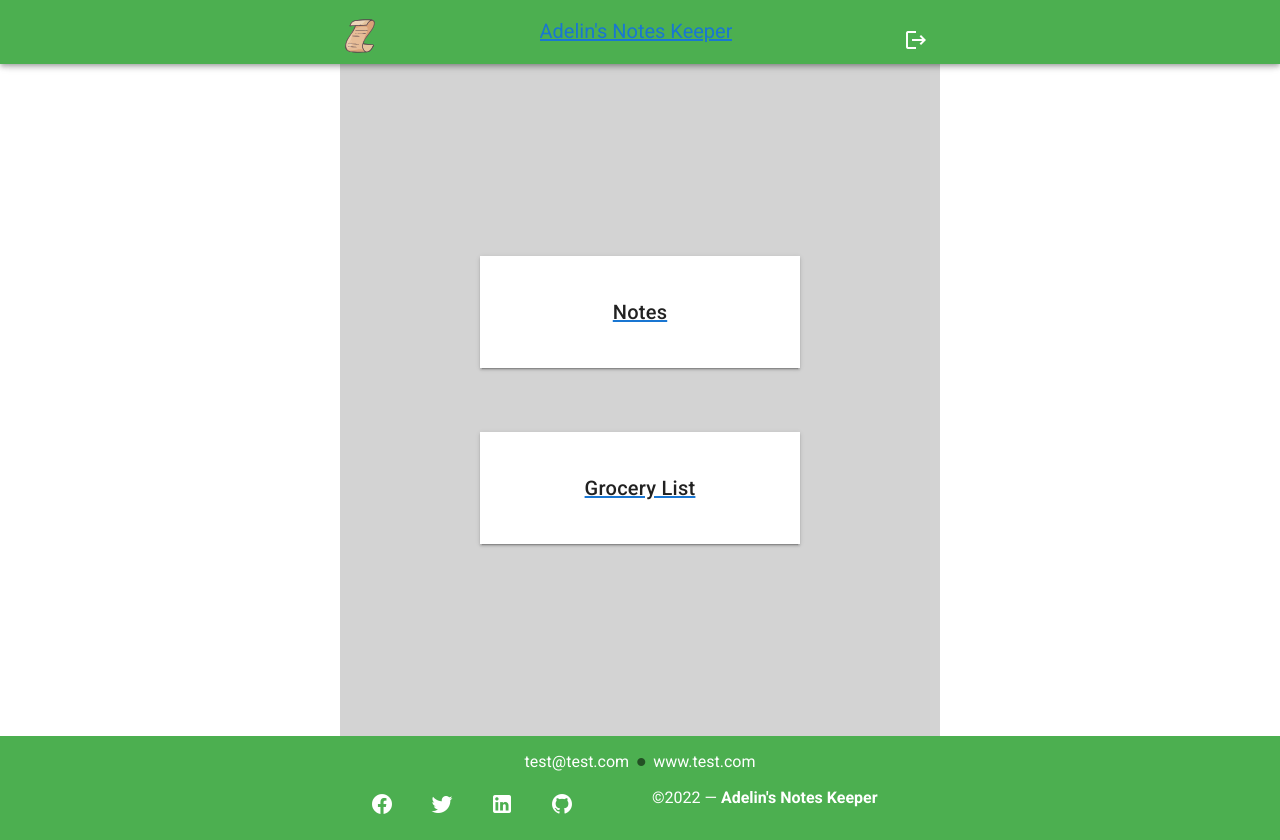
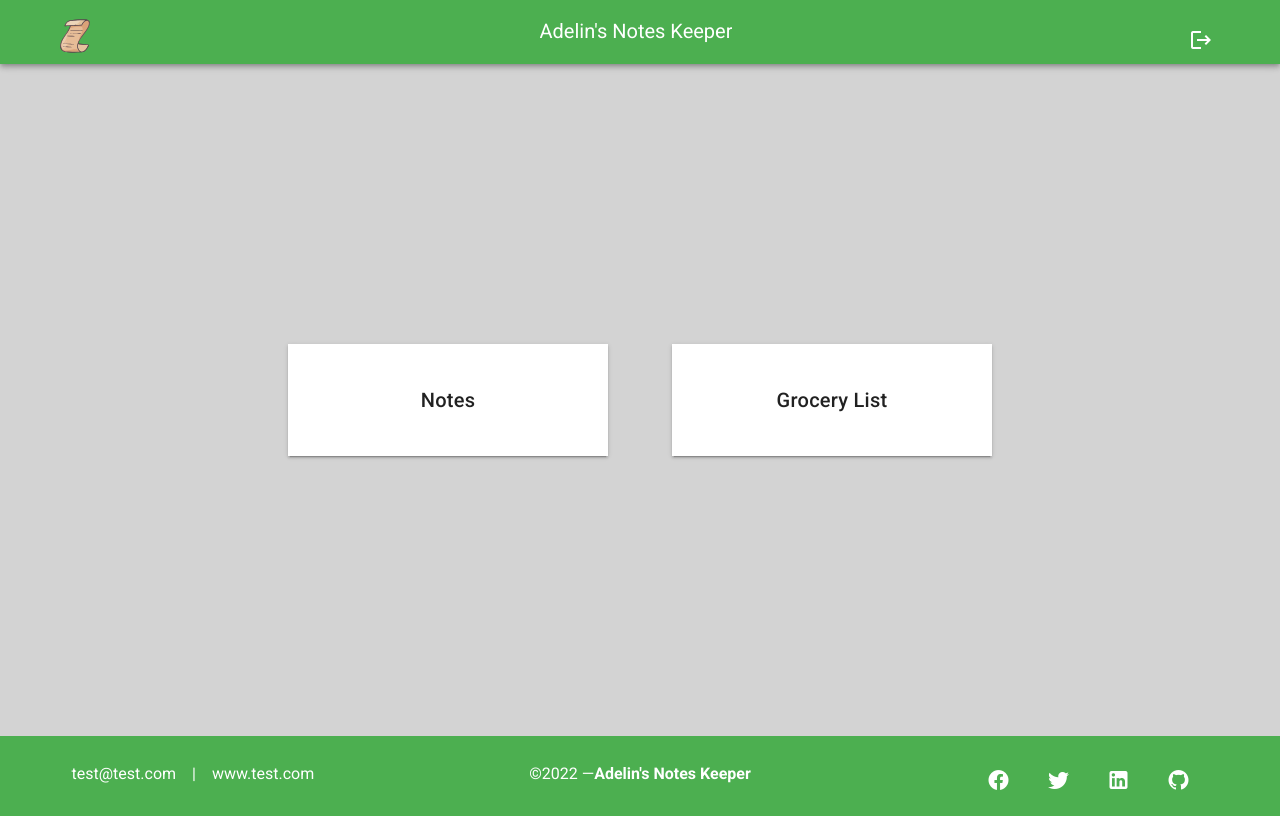
Before and after one commit to adelin-tolan/good-notes-keeper, a Vue app: page / in a window 1280 px wide. After the commit the page ends 816 px from the top, so only its background shows below. Built offline with nearby package versions, Linux system fonts and the light colour scheme.

Commit message:
add files, the last task implemented is Router and Tabs

```diff
--- a/src/App.vue
+++ b/src/App.vue
@@ -1,7 +1,13 @@
 <template>
   <v-app>
     <the-header />
-    <router-view class="main-display mx-auto py-6"></router-view>
+    <div :class="{ 'home-page-background': !!(this.$route.path === '/') }">
+      <v-tabs class="tabs mx-auto my-4 pl-6" v-if="this.$route.path !== '/'">
+        <v-tab to="/notes">Notes</v-tab>
+        <v-tab to="/grocery-list">Grocery List</v-tab>
+      </v-tabs>
+      <router-view class="main-display py-6 mx-auto"></router-view>
+    </div>
     <the-footer />
   </v-app>
 </template>
@@ -26,13 +32,17 @@ export default {
   box-sizing: border-box;
 }
 
+.main-display,
+.tabs {
+  width: 100%;
+  max-width: 1170px !important;
+}
+
 .main-display {
-  width: 100%;
-  max-width: 600px !important;
   min-height: 635px;
 }
 
-router-link {
-  text-decoration: none;
+.home-page-background {
+  background: lightgrey !important;
 }
 </style>
--- a/src/components/HomePage.vue
+++ b/src/components/HomePage.vue
@@ -1,6 +1,6 @@
 <template>
-  <div class="home-page">
-    <v-container fluid class="align-center container">
+  <div>
+    <v-container fluid class="container">
       <v-row justify="center">
         <router-link to="/notes">
           <v-card tile class="card">
@@ -26,9 +26,6 @@ export default {
 </script>
 
 <style lang="css" scoped>
-.home-page {
-  background: lightgrey;
-}
 .container {
   min-height: 78vh;
   display: flex;
@@ -42,4 +39,8 @@ export default {
   align-items: center;
   margin: 2rem;
 }
+
+a {
+  text-decoration: none;
+}
 </style>
--- a/src/components/MainGroceryListContent.vue
+++ b/src/components/MainGroceryListContent.vue
@@ -1,9 +1,10 @@
 <template>
+  <div>
     <v-data-table
       :headers="headers"
       :items="groceryList"
       :items-per-page="10"
-    class="elevation-1 my-6"
+      class="elevation-1 my-6 mx-6"
     >
       <template #[`item.isPurchased`]="{ item }">
         <v-icon
@@ -14,6 +15,7 @@
         </v-icon>
       </template>
     </v-data-table>
+  </div>
 </template>
 
 <script>
@@ -43,13 +45,16 @@ export default {
       groceryList: [],
     };
   },
-  created() {
-    fetch("https://mocki.io/v1/4a100cdb-3497-45d4-94b5-5c0e7cd951db")
-      .then((response) => response.json())
-      .then((data) => (this.groceryList = data))
-      .catch((err) => console.error(err));
+
+  async created() {
+    try {
+      const response = await fetch(
+        "https://mocki.io/v1/4a100cdb-3497-45d4-94b5-5c0e7cd951db"
+      );
+      this.groceryList = await response.json();
+    } catch (err) {
+      console.error(err);
+    }
   },
 };
 </script>
-
-<style></style>
--- a/src/components/MainNotesContent.vue
+++ b/src/components/MainNotesContent.vue
@@ -1,5 +1,5 @@
 <template>
-  <div class="notes-big-container">
+  <div class="container">
     <notes-container></notes-container>
   </div>
 </template>
@@ -16,8 +16,7 @@ export default {
 </script>
 
 <style lang="css" scoped>
-.notes-big-container {
+.container {
   min-height: 80vh;
-  /* margin: 30px 0; */
 }
 </style>
--- a/src/components/NoteItem.vue
+++ b/src/components/NoteItem.vue
@@ -1,4 +1,5 @@
 <template>
+  <v-col cols="12" sm="6">
     <v-card class="mx-auto my-2" elevation="2" outlined>
       <v-card-text>
         <p class="text-h6 text--primary">{{ noteTitle }}</p>
@@ -12,10 +13,11 @@
             <v-icon v-if="isHighImportance"> mdi-file-alert </v-icon>
             <v-icon v-else> mdi-file </v-icon>
           </span>
-        <span>Keywords: {{ joinKeywords }}.</span>
+          <span v-if="joinedKeywords">Keywords: {{ joinedKeywords }}.</span>
         </div>
       </v-card-text>
     </v-card>
+  </v-col>
 </template>
 
 <script>
@@ -48,7 +50,7 @@ export default {
     },
   },
   computed: {
-    joinKeywords() {
+    joinedKeywords() {
       return this.keywords.join(", ");
     },
   },
--- a/src/components/NotesContainer.vue
+++ b/src/components/NotesContainer.vue
@@ -1,31 +1,35 @@
 <template>
-  <div class="notes-container">
+  <div>
+    <v-container>
+      <v-row>
         <note-item
           v-for="(note, index) in sortedNotesList"
           :noteTitle="note.noteTitle"
           :noteContent="note.noteContent"
           :noteAuthor="note.noteAuthor"
-      :noteDateCreated="dateFormat(note.noteDateCreated)"
+          :noteDateCreated="formatDate(note.noteDateCreated)"
           :isHighImportance="note.isHighImportance"
           :keywords="note.keywords"
           :key="index"
         ></note-item>
+      </v-row>
 
       <v-btn color="success" dark @click="showHideForm" class="my-6">
-      {{ formVisibility ? "Hide form" : "Add note" }}
+        {{ isVisibleForm ? "Hide form" : "Add note" }}
       </v-btn>
 
       <add-note-form
-      v-if="formVisibility"
+        v-if="isVisibleForm"
         @on-click-add-keyword="addKeyword"
         @on-click-add-node="addNewNote"
         @on-click-reset="resetForm"
       >
       </add-note-form>
 
-    <v-overlay :value="overlay">
+      <v-overlay :value="isVisibleOverlay">
         <v-progress-circular indeterminate size="64"></v-progress-circular>
       </v-overlay>
+    </v-container>
   </div>
 </template>
 
@@ -42,36 +46,38 @@ export default {
   data() {
     return {
       notesList: [],
-      formVisibility: false,
+      isVisibleForm: false,
       noteTitle: "",
       noteContent: "",
       noteAuthor: "",
       isHighImportance: false,
       noteKeyword: "",
       keywords: [],
-      overlay: false,
+      isVisibleOverlay: false,
     };
   },
   methods: {
-    pad(el) {
+    addPadStart(el) {
       return String(el).padStart(2, 0);
     },
-    newDate() {
+    currentDate() {
       const d = new Date();
-      return `${d.getFullYear()}-${this.pad(d.getDate())}-${this.pad(
-        d.getMonth() + 1
-      )}T${this.pad(d.getHours())}:${this.pad(d.getMinutes())}:${this.pad(
+      return `${d.getFullYear()}-${this.addPadStart(
+        d.getDate()
+      )}-${this.addPadStart(d.getMonth() + 1)}T${this.addPadStart(
+        d.getHours()
+      )}:${this.addPadStart(d.getMinutes())}:${this.addPadStart(
         d.getSeconds()
       )}`;
     },
 
-    dateFormat(date) {
+    formatDate(date) {
       const d = date.split("T");
       const d0 = d[0].split("-");
       return `${d0[1]}/${d0[2]}/${d0[0]}, ${d[1]}`;
     },
     showHideForm() {
-      this.formVisibility = !this.formVisibility;
+      this.isVisibleForm = !this.isVisibleForm;
     },
     addKeyword(keyword) {
       this.keywords.push(keyword);
@@ -90,7 +96,7 @@ export default {
         noteTitle: title || "empty",
         noteContent: content || "empty",
         noteAuthor: author || "empty",
-        noteDateCreated: this.newDate(),
+        noteDateCreated: this.currentDate(),
         isHighImportance: Boolean(isHighImportance),
         keywords: keywordsList,
       });
@@ -109,7 +115,7 @@ export default {
 
   async created() {
     try {
-      this.overlay = true;
+      this.isVisibleOverlay = true;
       const response = await fetch(
         "https://mocki.io/v1/1c2ad75c-6989-4051-9d76-3aceb475d3d2"
       );
@@ -118,11 +124,9 @@ export default {
       console.error(err);
     } finally {
       setTimeout(() => {
-        this.overlay = false;
+        this.isVisibleOverlay = false;
       }, 0);
     }
   },
 };
 </script>
-
-<style lang="css" scoped></style>
--- a/src/components/TheFooter.vue
+++ b/src/components/TheFooter.vue
@@ -1,24 +1,30 @@
 <template>
   <v-footer class="success accent-4 white--text">
-    <v-container style="max-width: 600px">
-      <v-row class="justify-center pt-2">
-        <div class="">test@test.com</div>
-        <v-icon> mdi-circle-medium </v-icon>
-        <div>www.test.com</div>
-      </v-row>
-      <v-row>
-        <v-col>
-          <div>
-            <v-btn v-for="icon in icons" :key="icon" class="mx-3" dark icon>
-              <v-icon size="24px"> mdi-{{ icon }} </v-icon>
-            </v-btn>
-          </div>
+    <v-container>
+      <v-row class="footer-row mx-auto pt-2 d-flex justify-space-between">
+        <v-col
+          cols="12"
+          sm="6"
+          md="4"
+          class="d-flex justify-center justify-sm-start"
+        >
+          <div class="mr-4">test@test.com</div>
+          <div class="mr-4">|</div>
+          <div>www.test.com</div>
         </v-col>
-        <v-col>
-          <div>
-            ©{{ new Date().getFullYear() }} —
-            <strong>Adelin's Notes Keeper</strong>
-          </div>
+        <v-col
+          cols="12"
+          sm="6"
+          md="4"
+          class="d-flex justify-center justify-sm-end justify-md-center"
+        >
+          ©{{ new Date().getFullYear() }} —
+          <strong>Adelin's Notes Keeper</strong>
+        </v-col>
+        <v-col cols="12" md="4" class="d-flex justify-center justify-md-end">
+          <v-btn v-for="icon in icons" :key="icon" class="mx-3" dark icon>
+            <v-icon size="24px"> mdi-{{ icon }} </v-icon>
+          </v-btn>
         </v-col>
       </v-row>
     </v-container>
@@ -36,4 +42,8 @@ export default {
 };
 </script>
 
-<style lang="css" scoped></style>
+<style lang="css" scoped>
+.footer-row {
+  max-width: 1170px;
+}
+</style>
--- a/src/components/TheHeader.vue
+++ b/src/components/TheHeader.vue
@@ -1,8 +1,8 @@
 <template>
   <div>
-    <v-container fixed fluid class="px-0 py-0">
-      <v-app-bar color="success accent-4" dark class="py-2">
-        <v-row style="max-width: 600px" class="mx-auto">
+    <v-app-bar color="success accent-4" dark class="py-2">
+      <v-container fixed fluid class="px-0 py-0">
+        <v-row class="header-row mx-auto">
           <router-link to="/">
             <v-img
               max-height="40"
@@ -12,24 +12,33 @@
           </router-link>
 
           <v-spacer></v-spacer>
-          <router-link to="/">
-            <v-toolbar-title>Adelin's Notes Keeper</v-toolbar-title>
-          </router-link>
+          <v-toolbar-title @click="handleHomeRouterLink"
+            >Adelin's Notes Keeper</v-toolbar-title
+          >
           <v-spacer></v-spacer>
 
           <v-btn icon>
             <v-icon>mdi-logout</v-icon>
           </v-btn>
         </v-row>
-      </v-app-bar>
-    </v-container>
+      </v-container>
+    </v-app-bar>
   </div>
 </template>
 
 <script>
 export default {
   name: "TheHeader",
+  methods: {
+    handleHomeRouterLink() {
+      this.$router.push("/");
+    },
+  },
 };
 </script>
 
-<style lang="css" scoped></style>
+<style lang="css" scoped>
+.header-row {
+  max-width: 1170px;
+}
+</style>
--- a/src/main.js
+++ b/src/main.js
@@ -11,10 +11,6 @@ import MainGroceryListContent from '../src/components/MainGroceryListContent'
 Vue.use(VueRouter);
 
 Vue.config.productionTip = false
-
-// const HomePage = {template: '<div>Homepage</div>'}
-// const NotesPage = {template: '<div>Notes page</div>'}
-// const GroceryList = {template: '<div>Grocery list</div>'}
 
 
  const routes = [
```
Also changed, not shown: src/components/AddNoteForm.vue (+34 -23 lines). Lines whose indentation alone changed are shown as unchanged.
